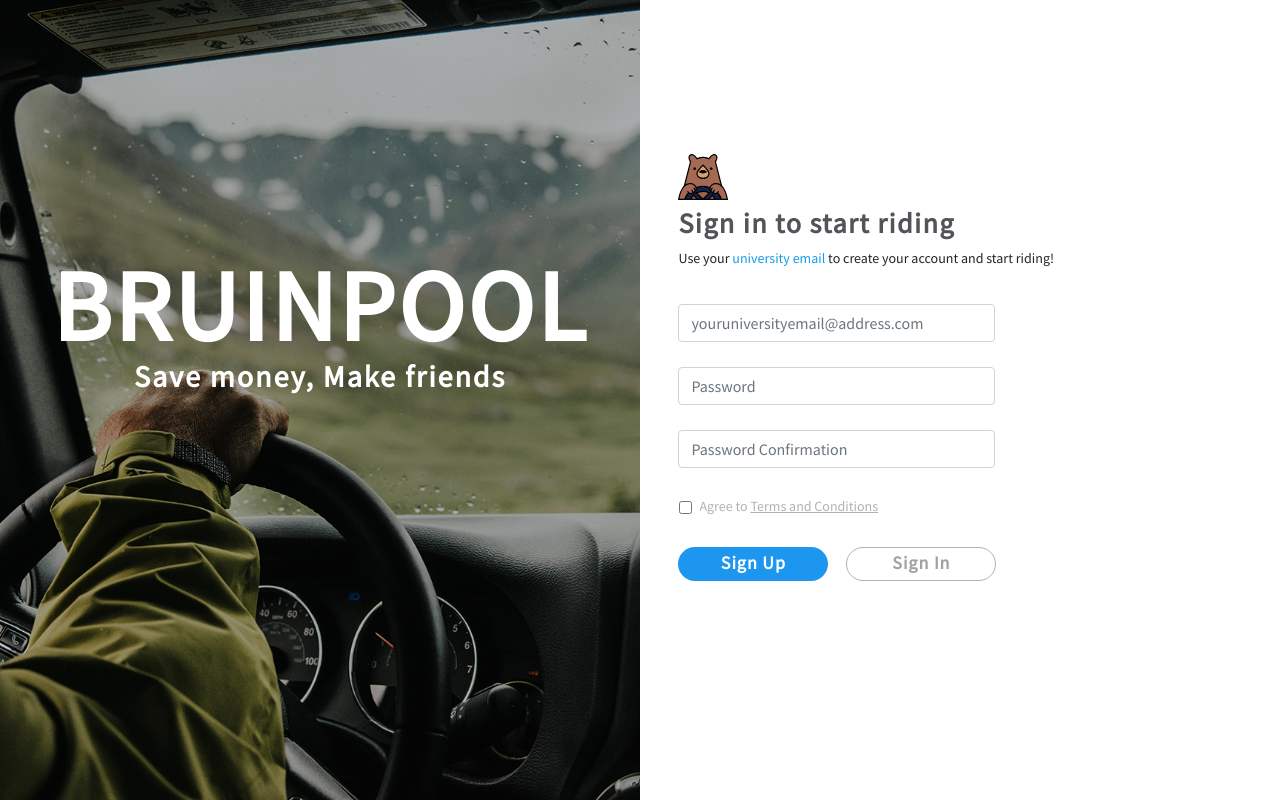
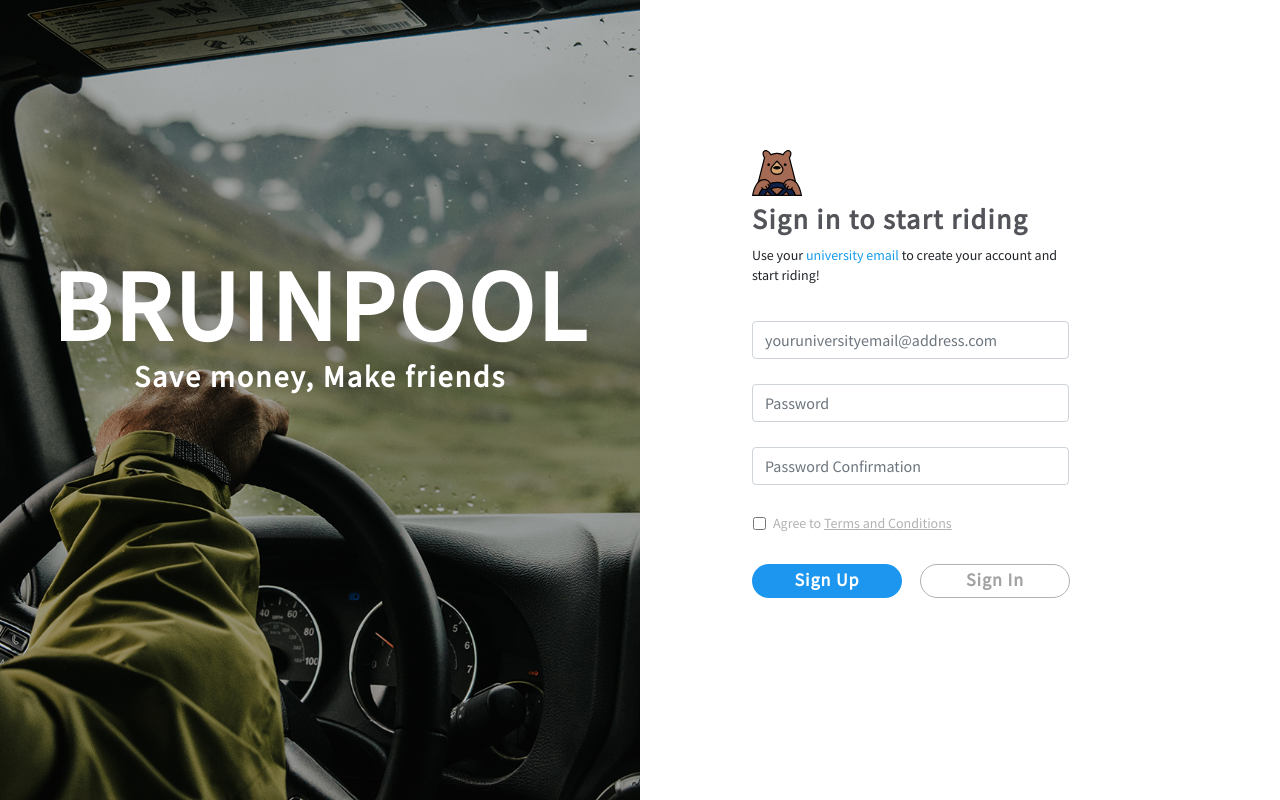
Before and after one commit to bruinpool-devs/BruinPool_frontEnd, a React (Create React App) app: page / in a window 1280 px wide. Built offline with nearby package versions, Linux system fonts and the light colour scheme.

Commit message:
login dimension

```diff
--- a/src/components/modules/SignupForm/SignupForm.css
+++ b/src/components/modules/SignupForm/SignupForm.css
@@ -14,11 +14,10 @@
   display: flex;
   flex-flow: column;
   height: 482px;
-  width: 480px;
-  min-width: 480px;
+  width: 320px;
   font-family: "Source Sans Pro", sans-serif;
-  margin-top: -25px;
-  margin-left: -13%;
+  margin-top: -32px;
+  margin-left: -15%;
 }
 
 .blue-text {
@@ -55,6 +54,5 @@
 @media screen and (max-width: 1000px) {
   .signup-form {
     margin-left: 0;
-    margin-right: -100px;
   }
 }
```
